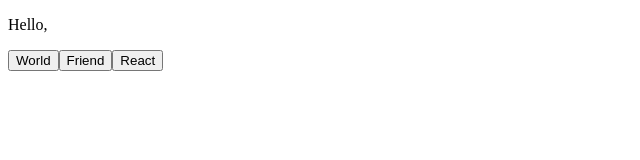
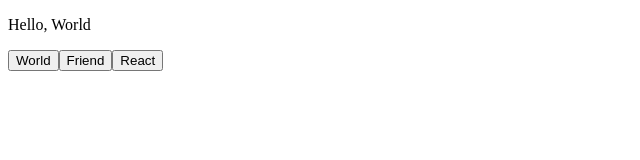
Before and after one commit to rodellwarner/react-playground, a React (Create React App) app: page / in a window 1280 px wide. Shown: the top 160 px of the page, without its empty margins (0-640 px from the left). Built offline with nearby package versions, Linux system fonts and the light colour scheme.

Commit message:
initial state set using componentWillMount

```diff
--- a/src/state-drills/Helloworld.js
+++ b/src/state-drills/Helloworld.js
@@ -6,17 +6,24 @@
     super(props);
     this.state = { who: "" };
   }
+
   handleButtonClick = (e) => {
     console.log(e.target.value);
     this.setState({
       who: e.target.value,
     });
   };
+  componentWillMount() {
+    console.log("componentWillMount");
+    this.setState({
+      who: "World",
+    });
+  }
   render() {
     return (
       <div>
         <p>Hello, {this.state.who}</p>
-        <button onClick={this.handleButtonClick} value="World">
+        <button id="WorldButton" onClick={this.handleButtonClick} value="World">
           World
         </button>
         <button onClick={this.handleButtonClick} value="Friend">
```
